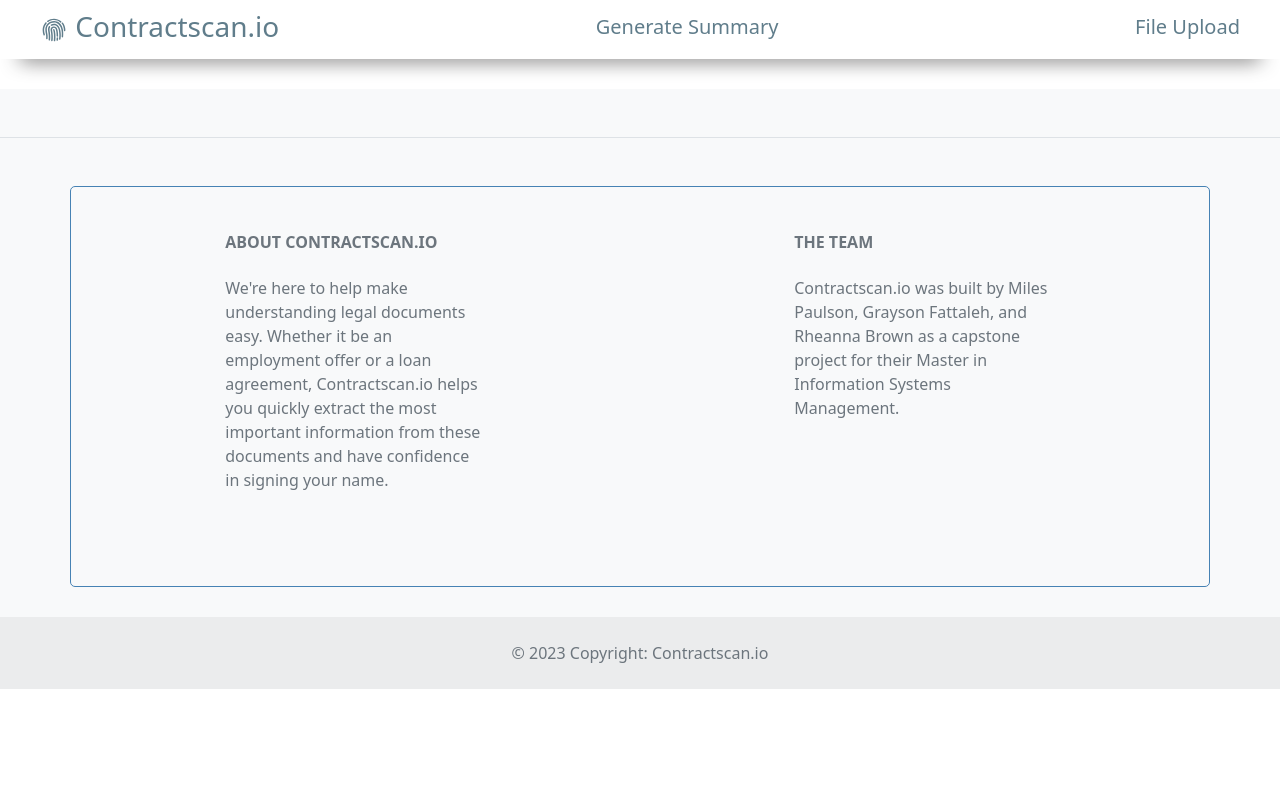
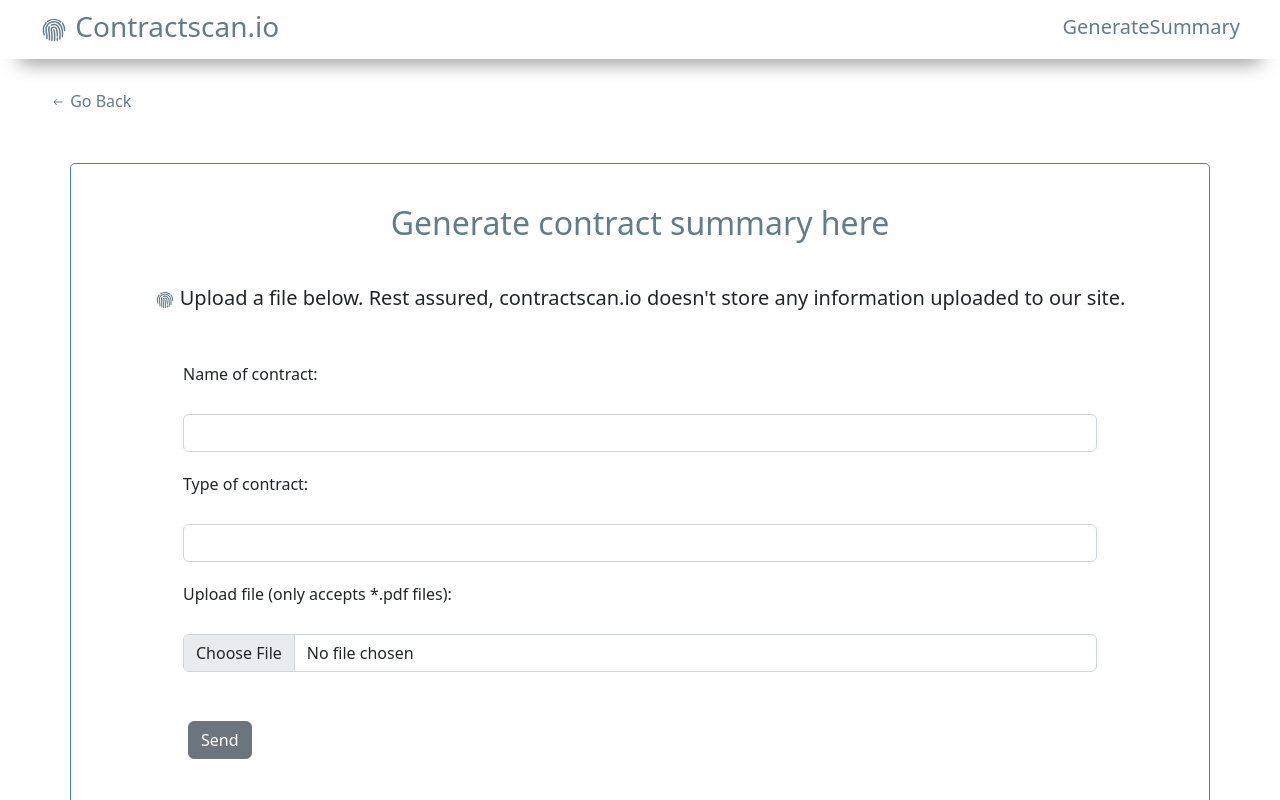
Before and after one commit to milespaulson6/contractscanio, a React (Create React App) app: page /TestUpload in a window 1280 px wide. Shown: the top 800 px of the page. Built offline with nearby package versions, Linux system fonts and the light colour scheme.

Commit message:
made new upload page

```diff
--- a/package.json
+++ b/package.json
@@ -10,6 +10,7 @@
     "axios": "^1.3.4",
     "bootstrap": "^5.2.3",
     "buffer": "^6.0.3",
+    "cors": "^2.8.5",
     "mdb-react-ui-kit": "^5.1.0",
     "react": "^18.2.0",
     "react-dom": "^18.2.0",
--- a/src/App.js
+++ b/src/App.js
@@ -2,9 +2,8 @@ import React from 'react';
 import { BrowserRouter as Router, Route, Routes } from 'react-router-dom'
 import Header from './components/Header';
 import Home from './components/Home';
-import GenerateSummary from './components/GenerateSummary';
 import PresentSummary from './components/PresentSummary';
-import FileUpload from './components/FileUpload';
+import TestUpload from './components/TestUpload';
 import Footer from './components/Footer';
 
 const App = () => {
@@ -22,13 +21,10 @@ const App = () => {
         />
 
         {/* Add generate summary component */}
-        <Route path='/GenerateSummary' exact element = {<GenerateSummary />} />
+        <Route path='/TestUpload' exact element = {<TestUpload />} />
 
         {/* Add present summary component */}
         <Route path='/PresentSummary' element = {<PresentSummary />} />
-
-        {/* Add test summary component */}
-        <Route path='/FileUpload' element = {<FileUpload />} />
       </Routes>
       <Footer />
     </Router>
--- a/src/components/Dropzone.js
+++ b/src/components/Dropzone.js
@@ -14,17 +14,20 @@ function Dropzone({ open }) {
         maxFiles: 1,
         state: {
           file: "",
+          name: "",
           contractType: "",
         }
       });
 
-    const addFile = e => {
-        e.preventDefault();
-        axios.post(API_URL, this.state).then(() => {
-          this.props.resetState();
-          this.props.toggle();
-        });
-    };
+    // const addFile = (file) => () => {
+    //     e.preventDefault();
+    //     this.state.file = file
+    //     this.state.name = file.name
+    //     axios.post(API_URL, this.state).then(() => {
+    //       this.props.resetState();
+    //       this.props.toggle();
+    //     });
+    // };
 
     // add ability to remove file
     const removeFile = (file) => () => {
@@ -67,7 +70,7 @@ function Dropzone({ open }) {
             <strong><ul>{files}</ul></strong>
           </aside>
         </div>
-        <button className="btn" onClick={addFile(files[0])}>Save file</button>
+        {/* <button className="btn" onClick={addFile(files[0])}>Save file</button> */}
 
       </div>
     );
--- a/src/components/FileUpload.js
+++ b/src/components/FileUpload.js
@@ -41,11 +41,11 @@ const UploadFiles = () => {
       setSelectedFiles(undefined);
     };
 
-    useEffect(() => {
-        getFiles().then((response) => {
-          setFileInfos(response.data);
-        });
-      }, []);
+    // useEffect(() => {
+    //     getFiles().then((response) => {
+    //       setFileInfos(response.data);
+    //     });
+    //   }, []);
 
       return (
         <div style={{marginTop: "70px", marginBottom: "100px"}}>
@@ -100,11 +100,11 @@ const UploadFiles = () => {
             <div className="card">
               <div className="card-header">List of Files</div>
               <ul className="list-group list-group-flush">
-                {fileInfos.map((file, index) => (
+                {/* {fileInfos.map((file, index) => (
                   <li className="list-group-item" key={index}>
                     <a href={file.url}>{file.name}</a>
                   </li>
-                ))}
+                ))} */}
               </ul>
             </div>
           )}
--- a/src/components/Header.js
+++ b/src/components/Header.js
@@ -11,12 +11,8 @@ const Header = () => {
           <Link to="/" className="navLink">
             <h3 style={{ marginLeft: "40px", marginTop: "0px", marginBottom: "15px"}}><IoIosFingerPrint /> Contractscan.io</h3>
           </Link>
-          <Link to="/GenerateSummary" className="navLink">
-            <h5 style={{ marginRight: "40px", marginTop: "0px", marginBottom: "15px"}}>Generate Summary</h5>
-          </Link>
-
-          <Link to="/FileUpload" className="navLink">
-            <h5 style={{ marginRight: "40px", marginTop: "0px", marginBottom: "15px"}}>File Upload</h5>
+          <Link to="/TestUpload" className="navLink">
+            <h5 style={{ marginRight: "40px", marginTop: "0px", marginBottom: "15px"}}>GenerateSummary</h5>
           </Link>
         </div>
       </>
--- a/src/components/Home.js
+++ b/src/components/Home.js
@@ -35,7 +35,7 @@ const Home = () => {
           <div style={{ marginBottom: "25px" }}></div>
         </div>
         <br />
-        <Link to="/GenerateSummary">
+        <Link to="/TestUpload">
           <Button color='#abd4ff' text='Get started' />
         </Link>
         <div style={{ marginBottom: "200px" }}></div>
--- /dev/null
+++ b/src/components/TestUpload.js
@@ -0,0 +1,113 @@
+import React from "react";
+import { Button, Form, FormGroup, Input, Label } from "reactstrap";
+import { Link } from 'react-router-dom'
+import {IoIosFingerPrint, IoIosArrowRoundBack} from "react-icons/io";
+
+import axios from "axios";
+
+import { API_URL } from "../constants";
+
+class TestUpload extends React.Component {
+    state = {
+        pk: 0,
+        file: "",
+        name: "",
+        contract_type: ""
+    };
+
+    componentDidMount() {
+        if (this.props.contract) {
+        const { pk, file, name, contract_type } = this.props.contract;
+        this.setState({ pk, file, name, contract_type });
+        }
+    }
+
+    onChange = e => {
+        this.setState({ [e.target.name]: e.target.value });
+    };
+
+    onFileChange = e => {
+        this.setState({ [e.target.name]: e.target.files[0] });
+        console.log('onFileChange', e.target.files[0])
+    };
+
+    newContract = e => {
+
+        if (this.state.file) {
+            console.log("there was a file added");
+
+            const formData = new FormData();
+            formData.append('file', this.state.file);
+            formData.append('name', this.state.name);
+            formData.append('contract_type', this.state.contract_type);
+
+            e.preventDefault();
+            axios.post(API_URL, formData).then(() => {
+                this.props.resetState();
+                this.props.toggle();
+            });
+        };
+    }
+
+    defaultIfEmpty = value => {
+        return value === "" ? "" : value;
+    };
+
+  render() {
+    return (
+        <div>
+            <div style={{ marginTop: "30px", marginLeft: "50px", color: "#607d8b" }}>
+                <Link to='/' className='navLink'><IoIosArrowRoundBack /> Go Back</Link>
+            </div>
+
+            <div style={{marginTop: "50px", marginBottom: "100px"}} className="container">
+                <div className="text-center">
+                    <h2 style={{ marginTop: "10px", marginBottom: "20px", color: "#607d8b" }}>Generate contract summary here</h2>
+                    <br />
+                    <h5><IoIosFingerPrint className="textColor" /> Upload a file below. Rest assured, contractscan.io
+                        doesn't store any information uploaded to our site.</h5>
+                    <br />
+                </div>
+                <div style={{marginTop: "20px", marginBottom: "100px", marginLeft: "100px", marginRight: "100px"}} >
+                    <Form onSubmit={ this.newContract}>
+                        <FormGroup>
+                        <Label for="name">Name of contract:</Label>
+                        <Input
+                            type="text"
+                            name="name"
+                            onChange={this.onChange}
+                            value={this.defaultIfEmpty(this.state.name)}
+                        />
+                        </FormGroup>
+                        <FormGroup>
+                        <Label for="contract_type">Type of contract:</Label>
+                        <Input
+                            type="contract_type"
+                            name="contract_type"
+                            onChange={this.onChange}
+                            value={this.defaultIfEmpty(this.state.contract_type)}
+                        />
+                        </FormGroup>
+                        <FormGroup>
+                        <Label for="file">Upload file (only accepts *.pdf files):</Label>
+                        <Input
+                            type="file"
+                            name="file"
+                            onChange={(event)=> {
+                                this.onFileChange(event)
+                                this.value = this.defaultIfEmpty(this.state.file)
+                            }}
+                            // value={this.defaultIfEmpty(this.state.file)}
+                        />
+                        </FormGroup>
+                        <br />
+                        <Button>Send</Button>
+                    </Form>
+                </div>
+            </div>
+        </div>
+    );
+  }
+}
+
+export default TestUpload;
--- a/src/constants/index.js
+++ b/src/constants/index.js
@@ -1 +1 @@
-export const API_URL = "http://localhost:8000/api/contracts/";
+export const API_URL = "http://127.0.0.1:8000/api/contracts";
--- a/src/http-common.js
+++ b/src/http-common.js
@@ -1,7 +1,7 @@
 import axios from "axios";
 
 export default axios.create({
-  baseURL: "http://localhost:8080", //put URL from REST API here
+  baseURL: "http://127.0.0.1:8000", //put URL from REST API here
   headers: {
     "Content-type": "application/json"
   }
--- a/src/services/FileUploadService.js
+++ b/src/services/FileUploadService.js
@@ -5,7 +5,7 @@ export const uploadFile = (file, onUploadProgress) => {
 
   formData.append("file", file);
 
-  return http.post("/upload", formData, {
+  return http.post("/api/contracts", formData, {
     headers: {
       "Content-Type": "multipart/form-data",
     },
```
Also changed, not shown: 1 other file (tests, documents, lock files or other folders).
